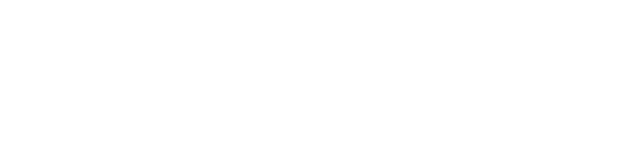
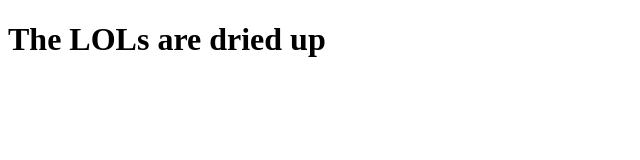
Before and after one commit to goodoldwill/profiterlols, a plain HTML site: page index.html in a window 1280 px wide. Shown: the whole page, without its empty margins (0-640 px from the left). Drawn offline with Linux system fonts and the light colour scheme.

Commit message:
added heading

```diff
--- a/index.html
+++ b/index.html
@@ -4,6 +4,6 @@
 	<title>Parp</title>
 </head>
 <body>
-
+<h1>The LOLs are dried up</h1>
 </body>
 </html>
```
